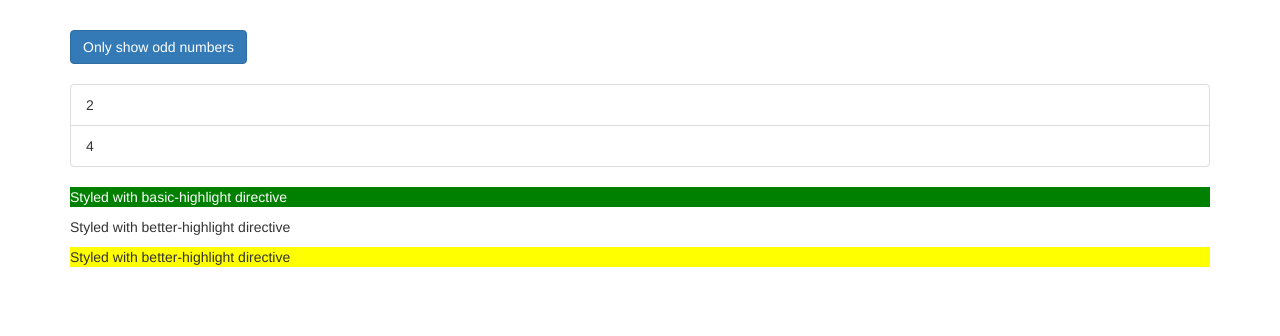
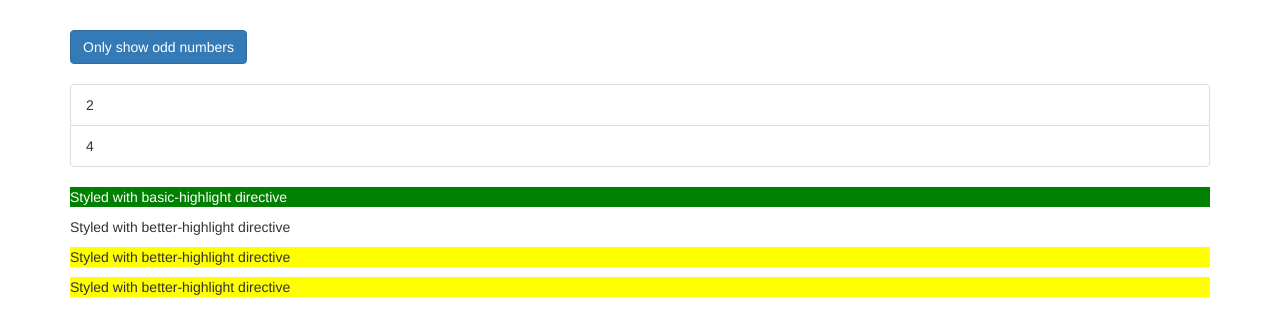
Before and after one commit to 3atharvkurdukar/my-first-app, an Angular app: page / in a window 1280 px wide. Shown: the top 336 px of the page. Built offline with nearby package versions, Linux system fonts and the light colour scheme.

Commit message:
Simpler way for property binding with directives

```diff
--- a/src/app/app.component.html
+++ b/src/app/app.component.html
@@ -40,6 +40,8 @@
       <p appBasicHighlight>Styled with basic-highlight directive</p>
       <p appBetterHighlight>Styled with better-highlight directive</p>
       <p [appBetterHighlight]="'red'" [defaultColor]="'yellow'">Styled with better-highlight directive</p>
+      <!-- For string data, the brackets and inner single-quote ('') can be skipped -->
+      <p appBetterHighlight="red" defaultColor="yellow">Styled with better-highlight directive</p>
     </div>
   </div>
 </div>
```
